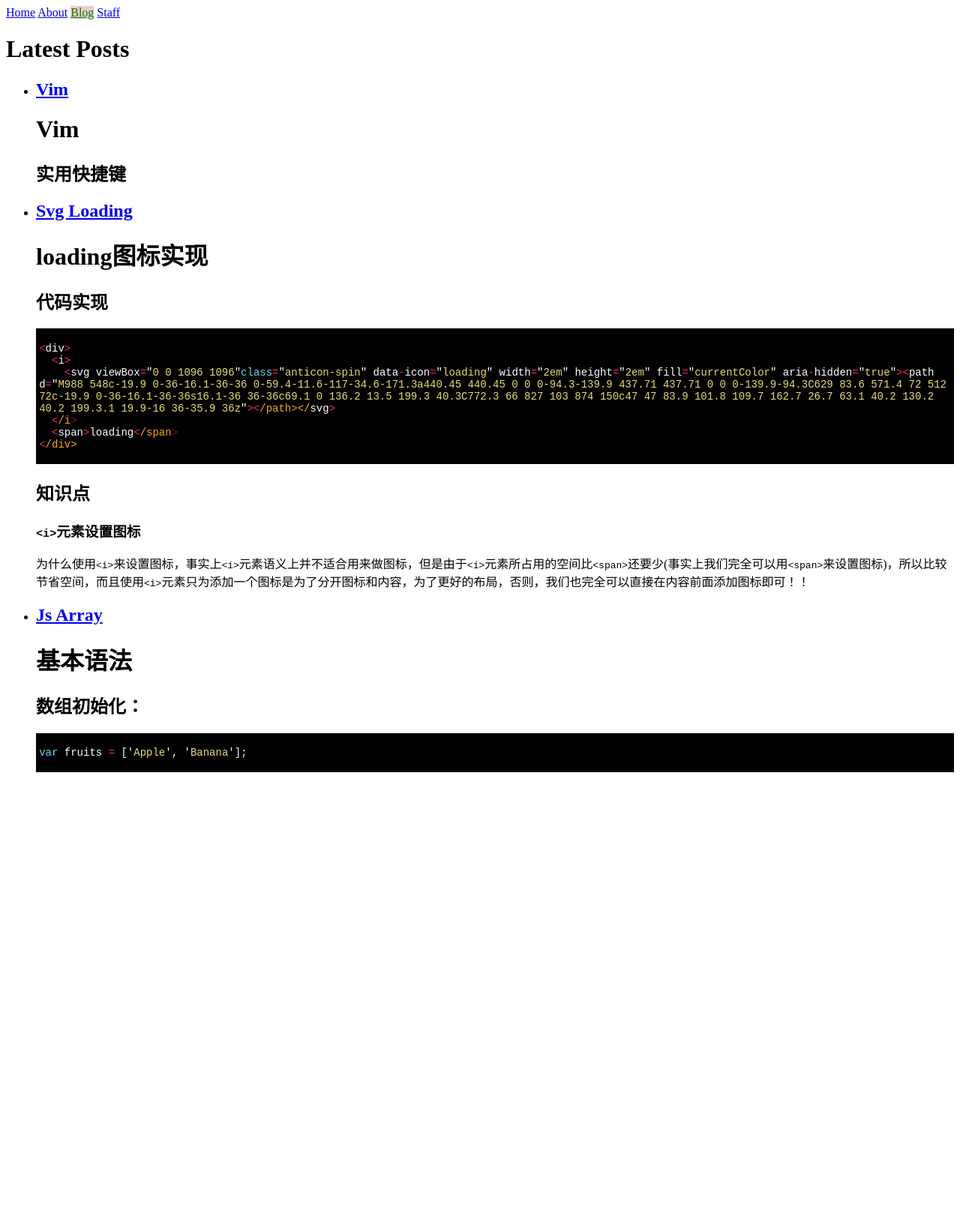
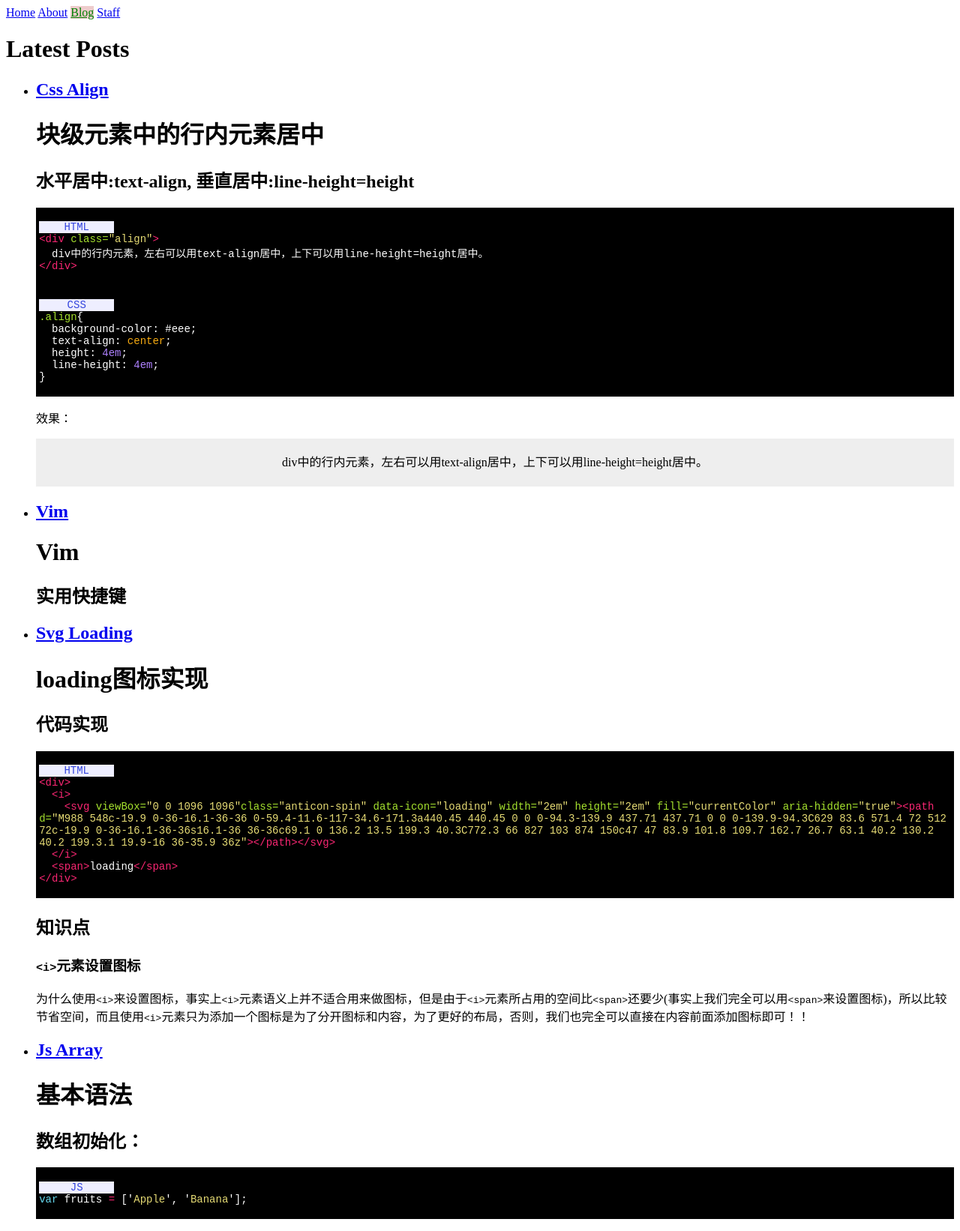
Before and after one commit to yanchenghust/yanchenghust.github.io, a Jekyll site: the page built from blog.html, in a window 1280 px wide. Shown: the whole page at 75% size. Built offline with Jekyll 4.4.1, drawn with Linux system fonts in a browser that asks for light colours; before the commit the page ends 1046 px from its top, so only the background shows below that.

Commit message:
code fix
Change-Id: Iab9fa5c4d19001ad9d901e22947137b59e84737e

```diff
--- /dev/null
+++ b/_posts/2019-03-20-Css-align.md
@@ -0,0 +1,33 @@
+---
+author: wdd
+categories: [css]
+tags: [css, margin, flex]
+---
+
+# 块级元素中的行内元素居中
+## 水平居中:text-align, 垂直居中:line-height=height
+{% highlight html %}
+<div class="align">
+  div中的行内元素，左右可以用text-align居中，上下可以用line-height=height居中。
+</div>
+{% endhighlight %}
+{% highlight css %}
+.align{
+  background-color: #eee;
+  text-align: center;
+  height: 4em;
+  line-height: 4em;
+}
+{% endhighlight %}
+效果：
+<div class="align">
+  div中的行内元素，左右可以用text-align居中，上下可以用line-height=height居中。
+</div>
+<style>
+.align{
+  background-color: #eee;
+  text-align: center;
+  height: 4em;
+  line-height: 4em;
+}
+</style>
--- a/_sass/main.scss
+++ b/_sass/main.scss
@@ -17,3 +17,30 @@ pre {
     white-space: -o-pre-wrap;    /* Opera 7 */
     word-wrap: break-word;       /* Internet Explorer 5.5+ */
 }
+
+code.language-html::before{
+  content: "HTML";
+  display: block;
+  background: #eef;
+  color: #34d;
+  text-align: center;
+  width: 100px;
+}
+
+code.language-css::before{
+  content: "CSS";
+  display: block;
+  background: #eef;
+  color: #34d;
+  text-align: center;
+  width: 100px;
+}
+
+code.language-javascript::before{
+  content: "JS";
+  display: block;
+  background: #eef;
+  color: #34d;
+  text-align: center;
+  width: 100px;
+}
```
Also changed, not shown: _posts/2019-03-19-Svg-Loading.md (+1 -1 lines), _posts/2019-03-19-Vim.md (+3 -3 lines).
